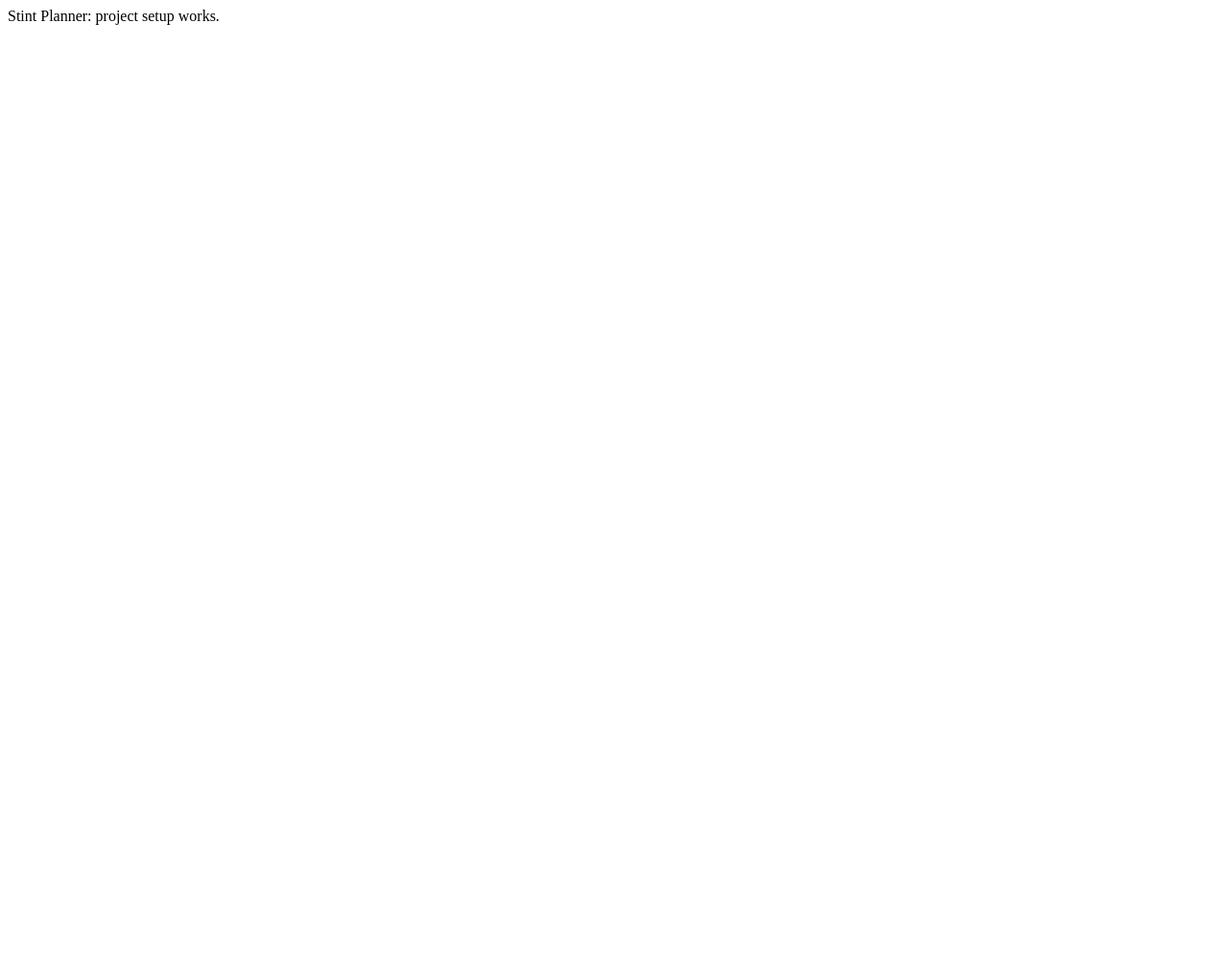
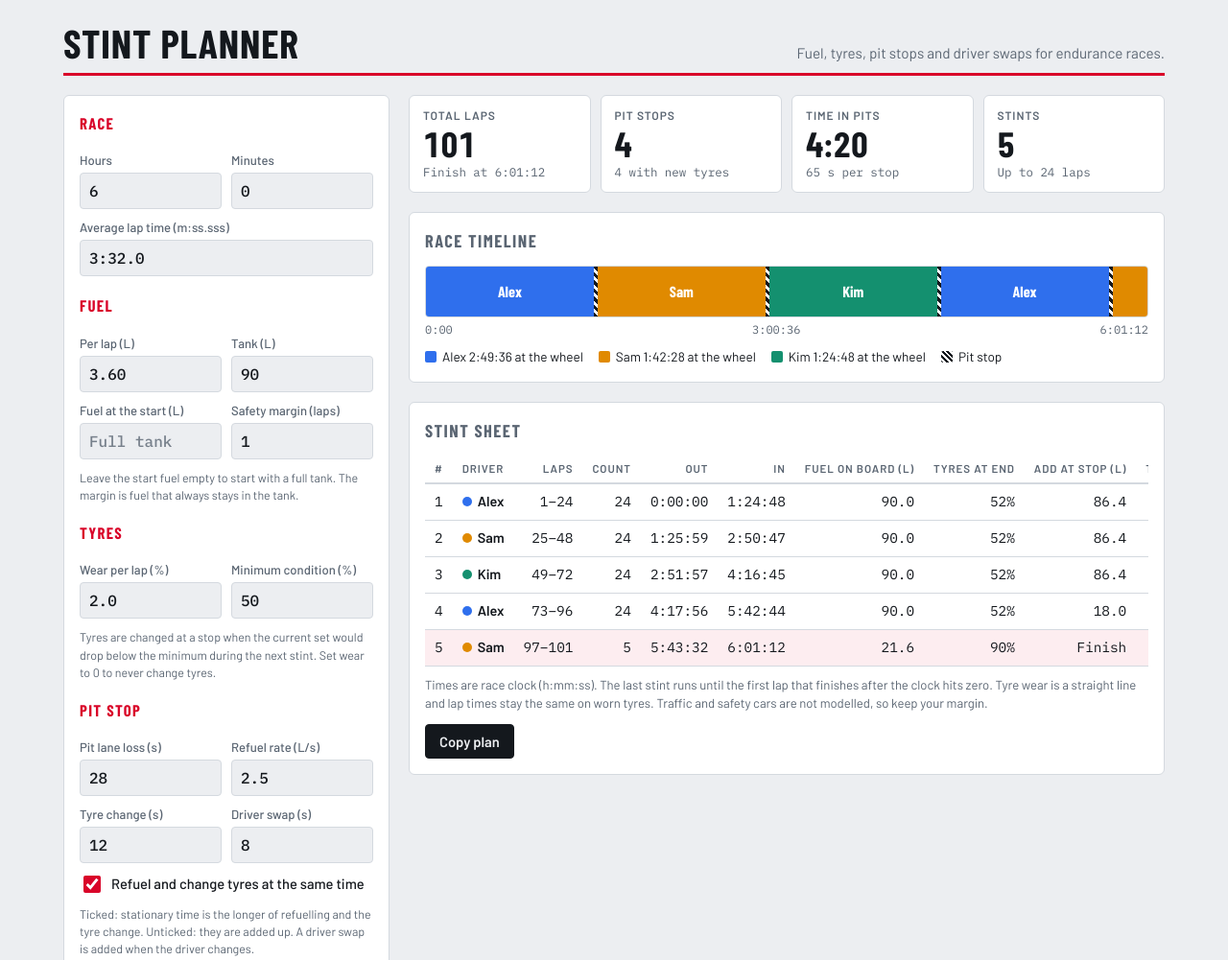
Before and after one commit to Gysqn/LMU-calculator, a website built with Vite: page index.html in a window 1280 px wide. Shown: the top 1001 px of the page at 96% size. Before the commit the page ends 800 px from the top, so only its background shows below. Built offline with nearby package versions, Linux system fonts and the light colour scheme; a web font is replaced by a local one.

Commit message:
Rebuild the UI on top of the tested calculation
The page now behaves like the prototype, with new inputs for
start fuel, tyre wear, minimum tyre condition and whether
refuelling and the tyre change happen at the same time.
The stint sheet shows tyre condition and tyre changes per stop.

```diff
--- a/index.html
+++ b/index.html
@@ -4,9 +4,59 @@
 <meta charset="utf-8">
 <meta name="viewport" content="width=device-width, initial-scale=1">
 <title>Stint Planner</title>
+<link rel="preconnect" href="https://fonts.googleapis.com">
+<link rel="preconnect" href="https://fonts.gstatic.com" crossorigin>
+<link href="https://fonts.googleapis.com/css2?family=Barlow+Condensed:wght@500;700;800&family=Barlow:wght@400;500;600&family=IBM+Plex+Mono:wght@400;500;600&display=swap" rel="stylesheet">
 </head>
 <body>
-<div id="app"></div>
+<div class="wrap">
+  <header>
+    <h1>Stint Planner</h1>
+    <p>Fuel, tyres, pit stops and driver swaps for endurance races.</p>
+  </header>
+
+  <div class="grid">
+    <form class="panel" id="form" autocomplete="off">
+      <fieldset>
+        <legend>Race</legend>
+        <label>Hours <input id="hours" type="number" min="0" step="1" value="6"></label>
+        <label>Minutes <input id="mins" type="number" min="0" max="59" step="1" value="0"></label>
+        <label class="wide">Average lap time (m:ss.sss) <input id="lap" type="text" value="3:32.0" inputmode="decimal"></label>
+      </fieldset>
+      <fieldset>
+        <legend>Fuel</legend>
+        <label>Per lap (L) <input id="fuel" type="number" min="0.1" step="0.01" value="3.60"></label>
+        <label>Tank (L) <input id="tank" type="number" min="1" step="0.5" value="90"></label>
+        <label>Fuel at the start (L) <input id="startFuel" type="number" min="0" step="0.5" placeholder="Full tank"></label>
+        <label>Safety margin (laps) <input id="margin" type="number" min="0" step="0.5" value="1"></label>
+        <p class="hint">Leave the start fuel empty to start with a full tank. The margin is fuel that always stays in the tank.</p>
+      </fieldset>
+      <fieldset>
+        <legend>Tyres</legend>
+        <label>Wear per lap (%) <input id="wear" type="number" min="0" step="0.1" value="2.0"></label>
+        <label>Minimum condition (%) <input id="tyreMin" type="number" min="0" max="99" step="1" value="50"></label>
+        <p class="hint">Tyres are changed at a stop when the current set would drop below the minimum during the next stint. Set wear to 0 to never change tyres.</p>
+      </fieldset>
+      <fieldset>
+        <legend>Pit stop</legend>
+        <label>Pit lane loss (s) <input id="lane" type="number" min="0" step="0.5" value="28"></label>
+        <label>Refuel rate (L/s) <input id="rate" type="number" min="0.1" step="0.1" value="2.5"></label>
+        <label>Tyre change (s) <input id="tyre" type="number" min="0" step="0.5" value="12"></label>
+        <label>Driver swap (s) <input id="swap" type="number" min="0" step="0.5" value="8"></label>
+        <label class="check wide"><input id="together" type="checkbox" checked> Refuel and change tyres at the same time</label>
+        <p class="hint">Ticked: stationary time is the longer of refuelling and the tyre change. Unticked: they are added up. A driver swap is added when the driver changes.</p>
+      </fieldset>
+      <fieldset>
+        <legend>Drivers</legend>
+        <label class="wide">Names, separated by commas <input id="drivers" type="text" value="Alex, Sam, Kim"></label>
+        <label class="check wide"><input id="rotate" type="checkbox" checked> Swap driver at every stop</label>
+      </fieldset>
+      <p class="note">The starting numbers are placeholders. Enter your own lap time, fuel use, tyre wear and pit times from practice.</p>
+    </form>
+
+    <div id="out" class="stack" aria-live="polite"></div>
+  </div>
+</div>
 <script type="module" src="/src/main.ts"></script>
 </body>
 </html>
--- a/src/main.ts
+++ b/src/main.ts
@@ -1,5 +1,60 @@
-// Entry point. The real UI arrives in step 5; this only proves the setup works.
-const app = document.querySelector<HTMLDivElement>("#app");
-if (app) {
-  app.textContent = "Stint Planner: project setup works.";
+import "./style.css";
+import { planRace } from "./calc/plan";
+import { readForm, restoreForm, saveForm } from "./ui/form";
+import { planText } from "./ui/planText";
+import { renderMessage, renderPlan } from "./ui/render";
+
+// Entry point: connects the form to the calculation and the page.
+
+function element<T extends HTMLElement>(id: string): T {
+  const el = document.getElementById(id);
+  if (!el) throw new Error("Missing element: " + id);
+  return el as T;
 }
+
+const form = element<HTMLFormElement>("form");
+const out = element<HTMLDivElement>("out");
+let lastText = "";
+
+function update(): void {
+  saveForm();
+  const read = readForm();
+  if (!read.ok) {
+    out.innerHTML = renderMessage(read.error);
+    return;
+  }
+  const result = planRace(read.input);
+  if (!result.ok) {
+    out.innerHTML = renderMessage(result.error);
+    return;
+  }
+  lastText = planText(read.input, result);
+  out.innerHTML = renderPlan(result);
+}
+
+function copyPlan(): void {
+  const status = element<HTMLSpanElement>("copied");
+  const showText = (): void => {
+    const area = element<HTMLTextAreaElement>("plain");
+    area.value = lastText;
+    area.hidden = false;
+    area.select();
+    status.textContent = "Copying is blocked here. Select the text below and copy it.";
+  };
+  if (!navigator.clipboard) {
+    showText();
+    return;
+  }
+  navigator.clipboard.writeText(lastText).then(() => {
+    status.textContent = "Copied.";
+  }, showText);
+}
+
+restoreForm();
+form.addEventListener("input", update);
+form.addEventListener("submit", (e) => e.preventDefault());
+// The copy button is redrawn with every update, so listen on its container.
+out.addEventListener("click", (e) => {
+  if (e.target instanceof HTMLElement && e.target.id === "copy") copyPlan();
+});
+update();
--- /dev/null
+++ b/src/style.css
@@ -0,0 +1,82 @@
+/* Layout idea: timing-screen planner. Inputs in a left column, results on the right, race timeline as the one bold element. */
+:root {
+  --bg: #eceef1;
+  --panel: #ffffff;
+  --ink: #14181d;
+  --mute: #5a6572;
+  --line: #d4d9df;
+  --accent: #d90429;
+  --ok: #0f7b4b;
+  --warn: #b25e00;
+  --d1: #2f6fed; --d2: #e08a00; --d3: #14906f; --d4: #8a3fc0;
+  --display: "Barlow Condensed", "Arial Narrow", sans-serif;
+  --body: "Barlow", system-ui, sans-serif;
+  --mono: "IBM Plex Mono", ui-monospace, Menlo, monospace;
+  color-scheme: light;
+}
+@media (prefers-color-scheme: dark) {
+  :root:not([data-theme="light"]) {
+    --bg: #0c0f13; --panel: #151a20; --ink: #e9edf1; --mute: #92a0ae; --line: #28313b;
+    --accent: #ff4560; --ok: #3ddc97; --warn: #ffb347;
+    --d1: #5b94ff; --d2: #ffa726; --d3: #2fd1a5; --d4: #b57cf0;
+    color-scheme: dark;
+  }
+}
+:root[data-theme="dark"] {
+  --bg: #0c0f13; --panel: #151a20; --ink: #e9edf1; --mute: #92a0ae; --line: #28313b;
+  --accent: #ff4560; --ok: #3ddc97; --warn: #ffb347;
+  --d1: #5b94ff; --d2: #ffa726; --d3: #2fd1a5; --d4: #b57cf0;
+  color-scheme: dark;
+}
+* { box-sizing: border-box; }
+html, body { margin: 0; }
+body { background: var(--bg); color: var(--ink); font-family: var(--body); font-size: 16px; line-height: 1.45; }
+.wrap { max-width: 1180px; margin: 0 auto; padding: 24px 16px 48px; }
+header { display: flex; align-items: baseline; justify-content: space-between; gap: 16px; flex-wrap: wrap; border-bottom: 3px solid var(--accent); padding-bottom: 10px; margin-bottom: 20px; }
+h1 { font-family: var(--display); font-weight: 800; font-size: 2.6rem; letter-spacing: .02em; text-transform: uppercase; margin: 0; line-height: 1; text-wrap: balance; }
+header p { margin: 0; color: var(--mute); font-size: .95rem; }
+.grid { display: grid; grid-template-columns: 340px minmax(0, 1fr); gap: 20px; align-items: start; }
+@media (max-width: 860px) { .grid { grid-template-columns: minmax(0, 1fr); } }
+.panel { background: var(--panel); border: 1px solid var(--line); border-radius: 6px; padding: 16px; min-width: 0; }
+h2 { font-family: var(--display); font-weight: 700; font-size: 1.15rem; letter-spacing: .08em; text-transform: uppercase; margin: 0 0 12px; color: var(--mute); }
+fieldset { border: 0; padding: 0; margin: 0 0 18px; display: grid; grid-template-columns: 1fr 1fr; gap: 10px; min-width: 0; }
+fieldset legend { font-family: var(--display); font-weight: 700; letter-spacing: .08em; text-transform: uppercase; font-size: 1.05rem; color: var(--accent); padding: 0; margin-bottom: 8px; grid-column: 1 / -1; float: left; width: 100%; }
+fieldset legend + * { clear: both; }
+label { display: flex; flex-direction: column; justify-content: flex-end; gap: 3px; font-size: .82rem; color: var(--mute); font-weight: 500; }
+label.wide, .check.wide { grid-column: 1 / -1; }
+input[type=text], input[type=number] { font: 500 1rem var(--mono); color: var(--ink); background: var(--bg); border: 1px solid var(--line); border-radius: 4px; padding: 8px 9px; width: 100%; min-width: 0; }
+input::placeholder { color: var(--mute); opacity: .8; }
+input:focus-visible, button:focus-visible { outline: 2px solid var(--accent); outline-offset: 1px; }
+.check { display: flex; flex-direction: row; justify-content: flex-start; align-items: center; gap: 8px; color: var(--ink); font-size: .92rem; }
+.check input { width: 18px; height: 18px; flex: none; accent-color: var(--accent); }
+.hint { grid-column: 1 / -1; margin: 0; font-size: .78rem; color: var(--mute); }
+.tiles { display: grid; grid-template-columns: repeat(4, 1fr); gap: 10px; }
+@media (max-width: 600px) { .tiles { grid-template-columns: repeat(2, 1fr); } }
+.tile { background: var(--panel); border: 1px solid var(--line); border-radius: 6px; padding: 12px 14px; min-width: 0; }
+.tile .k { font-size: .75rem; letter-spacing: .08em; text-transform: uppercase; color: var(--mute); font-weight: 600; }
+.tile .v { font-family: var(--display); font-weight: 800; font-size: 2.3rem; line-height: 1.1; font-variant-numeric: tabular-nums; }
+.tile .s { font-family: var(--mono); font-size: .78rem; color: var(--mute); }
+.timeline { display: flex; height: 54px; border-radius: 4px; overflow: hidden; border: 1px solid var(--line); background: var(--bg); }
+.seg { display: flex; align-items: center; justify-content: center; color: #fff; font-family: var(--display); font-weight: 700; font-size: 1rem; white-space: nowrap; overflow: hidden; min-width: 0; }
+.seg.pit { background: repeating-linear-gradient(45deg, var(--ink) 0 3px, var(--panel) 3px 6px); min-width: 4px; }
+.axis { display: flex; justify-content: space-between; font-family: var(--mono); font-size: .75rem; color: var(--mute); margin-top: 4px; }
+.legend { display: flex; flex-wrap: wrap; gap: 6px 16px; margin-top: 10px; font-size: .85rem; }
+.legend span { display: inline-flex; align-items: center; gap: 6px; }
+.sw { width: 12px; height: 12px; border-radius: 2px; display: inline-block; flex: none; }
+.tablewrap { overflow-x: auto; margin-top: 4px; }
+table { width: 100%; border-collapse: collapse; font-size: .9rem; }
+th { text-align: right; font-size: .72rem; letter-spacing: .08em; text-transform: uppercase; color: var(--mute); font-weight: 600; padding: 6px 10px; border-bottom: 2px solid var(--line); white-space: nowrap; }
+td { text-align: right; font-family: var(--mono); font-variant-numeric: tabular-nums; padding: 8px 10px; border-bottom: 1px solid var(--line); white-space: nowrap; }
+th:first-child, td:first-child, th.l, td.l { text-align: left; }
+td.l { font-family: var(--body); font-weight: 600; }
+tr.final td { background: color-mix(in srgb, var(--accent) 7%, transparent); }
+.chip { display: inline-block; width: 10px; height: 10px; border-radius: 50%; margin-right: 6px; }
+.new { color: var(--ok); font-weight: 600; }
+.stack { display: flex; flex-direction: column; gap: 20px; min-width: 0; }
+.msg { padding: 12px 14px; border-radius: 6px; border: 1px solid var(--warn); color: var(--warn); font-weight: 500; }
+.row { display: flex; gap: 10px; align-items: center; flex-wrap: wrap; }
+button { font: 600 .92rem var(--body); border: 1px solid var(--ink); background: var(--ink); color: var(--bg); border-radius: 4px; padding: 8px 14px; cursor: pointer; }
+.note { font-size: .82rem; color: var(--mute); margin: 10px 0 0; }
+textarea { width: 100%; height: 150px; font: .8rem var(--mono); background: var(--bg); color: var(--ink); border: 1px solid var(--line); border-radius: 4px; padding: 8px; margin-top: 10px; }
+textarea[hidden] { display: none; }
+@media (prefers-reduced-motion: no-preference) { .seg { transition: flex-basis .25s ease; } }
--- /dev/null
+++ b/src/ui/form.ts
@@ -0,0 +1,84 @@
+import { parseLapTime } from "../calc/time";
+import type { PlanInput } from "../calc/types";
+
+// Reads the form, and saves and restores it in the browser (localStorage).
+
+const TEXT_IDS = ["hours", "mins", "lap", "fuel", "tank", "startFuel", "margin", "wear", "tyreMin", "lane", "rate", "tyre", "swap", "drivers"] as const;
+const CHECK_IDS = ["together", "rotate"] as const;
+const STORAGE_KEY = "stint-planner-v2";
+
+function field(id: string): HTMLInputElement {
+  const el = document.getElementById(id);
+  if (!(el instanceof HTMLInputElement)) throw new Error("Missing input: " + id);
+  return el;
+}
+
+/** Number from a field. Empty or invalid text gives NaN. */
+function num(id: string): number {
+  return parseFloat(field(id).value.replace(",", "."));
+}
+
+/** Number from a field, with a fallback for an empty field. */
+function numOr(id: string, fallback: number): number {
+  const n = num(id);
+  return Number.isNaN(n) ? fallback : n;
+}
+
+export type FormResult = { ok: true; input: PlanInput } | { ok: false; error: string };
+
+export function readForm(): FormResult {
+  const lapSeconds = parseLapTime(field("lap").value);
+  // Under 20 seconds is almost certainly a half-typed lap time, not a real one.
+  if (lapSeconds === null || lapSeconds < 20) {
+    return { ok: false, error: "Enter a lap time like 3:32.0 (minutes:seconds)." };
+  }
+  const tankLitres = num("tank");
+  const input: PlanInput = {
+    raceSeconds: numOr("hours", 0) * 3600 + numOr("mins", 0) * 60,
+    lapSeconds,
+    fuelPerLap: num("fuel"),
+    tankLitres,
+    marginLaps: numOr("margin", 0),
+    // An empty start fuel field means a full tank.
+    startFuelLitres: numOr("startFuel", tankLitres),
+    pitLaneLossSeconds: numOr("lane", 0),
+    refuelRate: num("rate"),
+    tyreChangeSeconds: numOr("tyre", 0),
+    driverSwapSeconds: numOr("swap", 0),
+    simultaneousService: field("together").checked,
+    tyreWearPerLap: numOr("wear", 0),
+    tyreMinCondition: numOr("tyreMin", 0),
+    drivers: field("drivers").value.split(",").map((d) => d.trim()).filter(Boolean),
+    rotateDrivers: field("rotate").checked,
+  };
+  return { ok: true, input };
+}
+
+export function saveForm(): void {
+  try {
+    const data: Record<string, string | boolean> = {};
+    for (const id of TEXT_IDS) data[id] = field(id).value;
+    for (const id of CHECK_IDS) data[id] = field(id).checked;
+    localStorage.setItem(STORAGE_KEY, JSON.stringify(data));
+  } catch {
+    // Storage can be blocked (private window). The app still works, it just forgets.
+  }
+}
+
+export function restoreForm(): void {
+  try {
+    const saved: unknown = JSON.parse(localStorage.getItem(STORAGE_KEY) ?? "null");
+    if (typeof saved !== "object" || saved === null) return;
+    const data = saved as Record<string, unknown>;
+    for (const id of TEXT_IDS) {
+      const v = data[id];
+      if (typeof v === "string") field(id).value = v;
+    }
+    for (const id of CHECK_IDS) {
+      const v = data[id];
+      if (typeof v === "boolean") field(id).checked = v;
+    }
+  } catch {
+    // Unreadable saved data: keep the defaults.
+  }
+}
--- /dev/null
+++ b/src/ui/planText.ts
@@ -0,0 +1,23 @@
+import { formatHms, formatLapTime } from "../calc/time";
+import type { Plan, PlanInput } from "../calc/types";
+
+/** The plan as plain text, for pasting into a chat with your team. */
+export function planText(c: PlanInput, r: Plan): string {
+  const lines = [
+    "Stint plan: " + formatHms(c.raceSeconds) + " race, " + formatLapTime(c.lapSeconds) + " laps, " +
+      r.totalLaps + " laps, " + r.stops + (r.stops === 1 ? " stop" : " stops"),
+    "",
+  ];
+  for (const s of r.stints) {
+    let line = "Stint " + s.n + " | " + s.driver + " | laps " + s.firstLap + "-" + s.lastLap +
+      " | " + formatHms(s.startSeconds) + " to " + formatHms(s.endSeconds);
+    if (s.stop) {
+      line += " | box, add " + s.stop.fuelAdded.toFixed(1) + " L, " +
+        (s.stop.tyresChanged ? "new tyres" : "keep tyres") + ", " + s.stop.pitSeconds.toFixed(0) + " s in the pits";
+    } else {
+      line += " | finish";
+    }
+    lines.push(line);
+  }
+  return lines.join("\n");
+}
--- /dev/null
+++ b/src/ui/render.ts
@@ -0,0 +1,89 @@
+import { formatHms, formatMs } from "../calc/time";
+import type { Plan } from "../calc/types";
+
+// Turns a plan into HTML. Everything the user typed goes through esc() first.
+
+const ESCAPES: Record<string, string> = { "&": "&amp;", "<": "&lt;", ">": "&gt;", '"': "&quot;", "'": "&#39;" };
+
+export function esc(s: string | number): string {
+  return String(s).replace(/[&<>"']/g, (c) => ESCAPES[c] ?? c);
+}
+
+/** There are four driver colours; a fifth driver reuses the first. */
+function colour(driverIndex: number): string {
+  return "var(--d" + ((driverIndex % 4) + 1) + ")";
+}
+
+export function renderMessage(text: string): string {
+  return '<div class="msg">' + esc(text) + "</div>";
+}
+
+function tile(key: string, value: string | number, sub: string): string {
+  return '<div class="tile"><div class="k">' + esc(key) + '</div><div class="v">' + esc(value) + '</div><div class="s">' + esc(sub) + "</div></div>";
+}
+
+function renderTiles(r: Plan): string {
+  const perStop = r.stops > 0 ? (r.pitSecondsTotal / r.stops).toFixed(0) + " s per stop" : "No stops";
+  const limit = r.stintLimitedBy === "tyres" ? ", limited by tyres" : "";
+  return '<div class="tiles">' +
+    tile("Total laps", r.totalLaps, "Finish at " + formatHms(r.finishSeconds)) +
+    tile("Pit stops", r.stops, r.tyreChanges + " with new tyres") +
+    tile("Time in pits", formatMs(r.pitSecondsTotal), perStop) +
+    tile("Stints", r.stints.length, "Up to " + r.fullStintLaps + " laps" + limit) +
+    "</div>";
+}
+
+function renderTimeline(r: Plan): string {
+  const total = r.finishSeconds;
+  let segs = "";
+  for (const s of r.stints) {
+    const width = ((s.endSeconds - s.startSeconds) / total) * 100;
+    segs += '<div class="seg" style="flex:' + width.toFixed(3) + " 1 0;background:" + colour(s.driverIndex) +
+      '" title="Stint ' + s.n + ", " + esc(s.driver) + '">' + (width > 5 ? esc(s.driver) : "") + "</div>";
+    if (s.stop) {
+      segs += '<div class="seg pit" style="flex:' + ((s.stop.pitSeconds / total) * 100).toFixed(3) +
+        ' 1 0" title="Pit stop ' + s.n + '"></div>';
+    }
+  }
+  let legend = "";
+  for (const d of r.perDriver) {
+    legend += '<span><i class="sw" style="background:' + colour(d.driverIndex) + '"></i>' + esc(d.driver) + " " +
+      formatHms(d.seconds) + " at the wheel</span>";
+  }
+  legend += '<span><i class="sw" style="background:repeating-linear-gradient(45deg,var(--ink) 0 2px,var(--panel) 2px 4px)"></i>Pit stop</span>';
+
+  return '<div class="panel"><h2>Race timeline</h2><div class="timeline">' + segs + "</div>" +
+    '<div class="axis"><span>0:00</span><span>' + formatHms(total / 2) + "</span><span>" + formatHms(total) + "</span></div>" +
+    '<div class="legend">' + legend + "</div></div>";
+}
+
+function renderTable(r: Plan): string {
+  let rows = "";
+  for (const s of r.stints) {
+    const stop = s.stop;
+    rows += "<tr" + (s.final ? ' class="final"' : "") + ">" +
+      "<td>" + s.n + "</td>" +
+      '<td class="l"><i class="chip" style="background:' + colour(s.driverIndex) + '"></i>' + esc(s.driver) + "</td>" +
+      "<td>" + s.firstLap + "–" + s.lastLap + "</td>" +
+      "<td>" + s.laps + "</td>" +
+      "<td>" + formatHms(s.startSeconds) + "</td>" +
+      "<td>" + formatHms(s.endSeconds) + "</td>" +
+      "<td>" + s.fuelAtStart.toFixed(1) + "</td>" +
+      "<td>" + s.tyreAtEnd.toFixed(0) + "%</td>" +
+      "<td>" + (stop ? stop.fuelAdded.toFixed(1) : "Finish") + "</td>" +
+      "<td>" + (stop ? (stop.tyresChanged ? '<span class="new">New</span>' : "Keep") : "–") + "</td>" +
+      "<td>" + (stop ? stop.pitSeconds.toFixed(0) + " s" : "–") + "</td></tr>";
+  }
+  return '<div class="panel"><h2>Stint sheet</h2><div class="tablewrap"><table><thead><tr>' +
+    '<th>#</th><th class="l">Driver</th><th>Laps</th><th>Count</th><th>Out</th><th>In</th>' +
+    "<th>Fuel on board (L)</th><th>Tyres at end</th><th>Add at stop (L)</th><th>Tyres at stop</th><th>Pit time</th>" +
+    "</tr></thead><tbody>" + rows + "</tbody></table></div>" +
+    '<p class="note">Times are race clock (h:mm:ss). The last stint runs until the first lap that finishes after the clock hits zero. ' +
+    "Tyre wear is a straight line and lap times stay the same on worn tyres. Traffic and safety cars are not modelled, so keep your margin.</p>" +
+    '<div class="row" style="margin-top:12px"><button type="button" id="copy">Copy plan</button><span id="copied" class="note" style="margin:0"></span></div>' +
+    '<textarea id="plain" readonly hidden aria-label="Plan as plain text"></textarea></div>';
+}
+
+export function renderPlan(r: Plan): string {
+  return renderTiles(r) + renderTimeline(r) + renderTable(r);
+}
--- /dev/null
+++ b/src/vite-env.d.ts
@@ -0,0 +1,2 @@
+// Tells TypeScript about things Vite handles, such as importing a .css file.
+/// <reference types="vite/client" />
```
Also changed, not shown: src/ui/planText.test.ts (added, +36 -0 lines).
